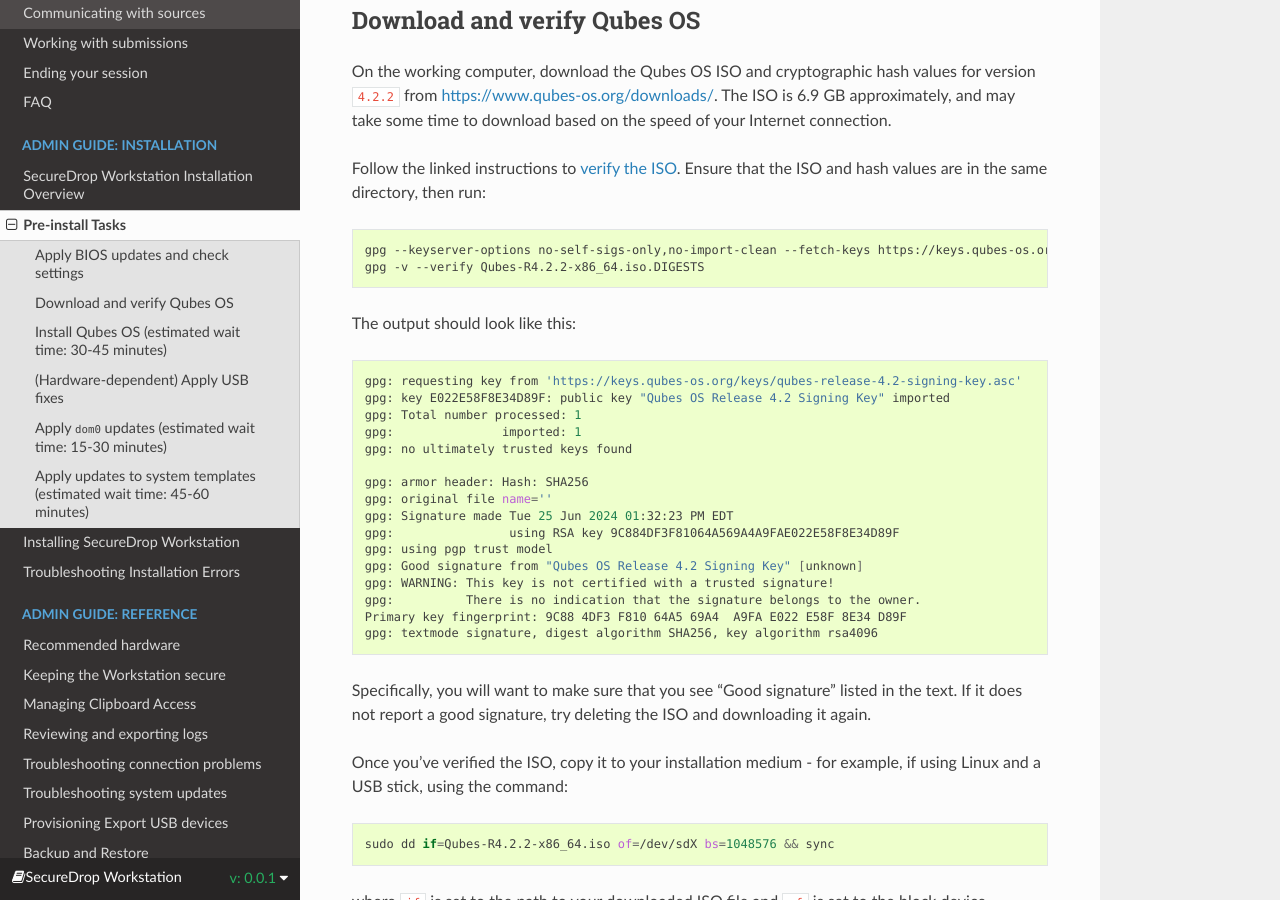
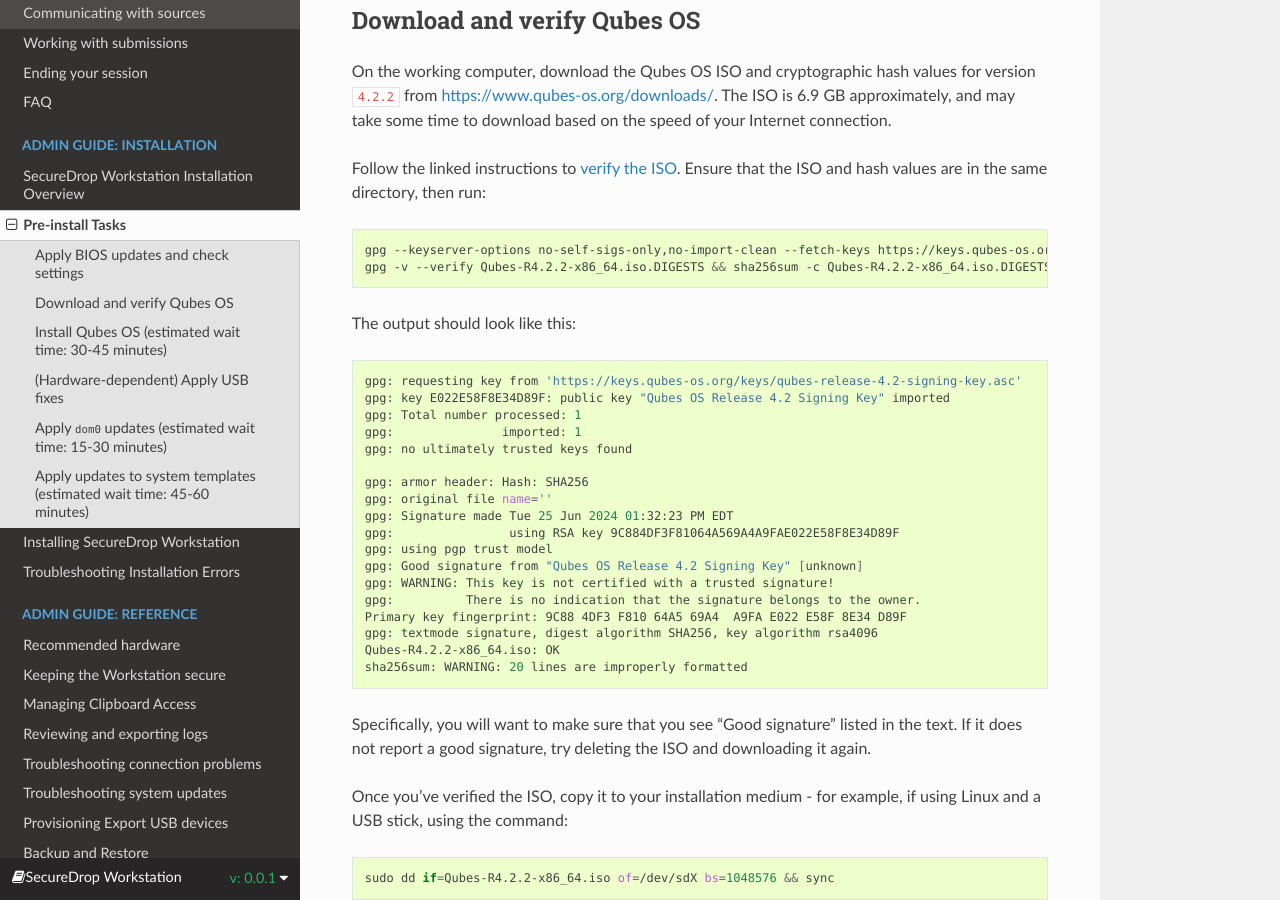
Before and after one commit to freedomofpress/securedrop-workstation-docs, a Sphinx documentation site: the page built from docs/admin/install/prepare.rst, in a window 1280 px wide and 900 px high, scrolled down 913 px. Built offline with Sphinx 7.4.7 and the Read the Docs theme 2.0.0, drawn with Linux system fonts in a browser that asks for light colours.

Commit message:
Check ISO matches .DIGESTS
Adds a step to confirm that the ISO matches the DIGESTS. Assuming the user didn't follow the Qubes OS verification link, under the previous scenario, a compromised ISO could still be malicious, even if the DIGESTS do match.

```diff
--- a/docs/admin/install/prepare.rst
+++ b/docs/admin/install/prepare.rst
@@ -33,7 +33,7 @@
 .. code-block:: sh
 
   gpg --keyserver-options no-self-sigs-only,no-import-clean --fetch-keys https://keys.qubes-os.org/keys/qubes-release-4.2-signing-key.asc
-  gpg -v --verify Qubes-R4.2.2-x86_64.iso.DIGESTS
+  gpg -v --verify Qubes-R4.2.2-x86_64.iso.DIGESTS && sha256sum -c Qubes-R4.2.2-x86_64.iso.DIGESTS || echo FAILED VERIFICATION
 
 The output should look like this:
 
@@ -55,6 +55,8 @@
   gpg:          There is no indication that the signature belongs to the owner.
   Primary key fingerprint: 9C88 4DF3 F810 64A5 69A4  A9FA E022 E58F 8E34 D89F
   gpg: textmode signature, digest algorithm SHA256, key algorithm rsa4096
+  Qubes-R4.2.2-x86_64.iso: OK
+  sha256sum: WARNING: 20 lines are improperly formatted
 
 Specifically, you will want to make sure that you see "Good signature" listed in the text. If it does not report a good signature, try deleting the ISO and downloading it again.
 
```
